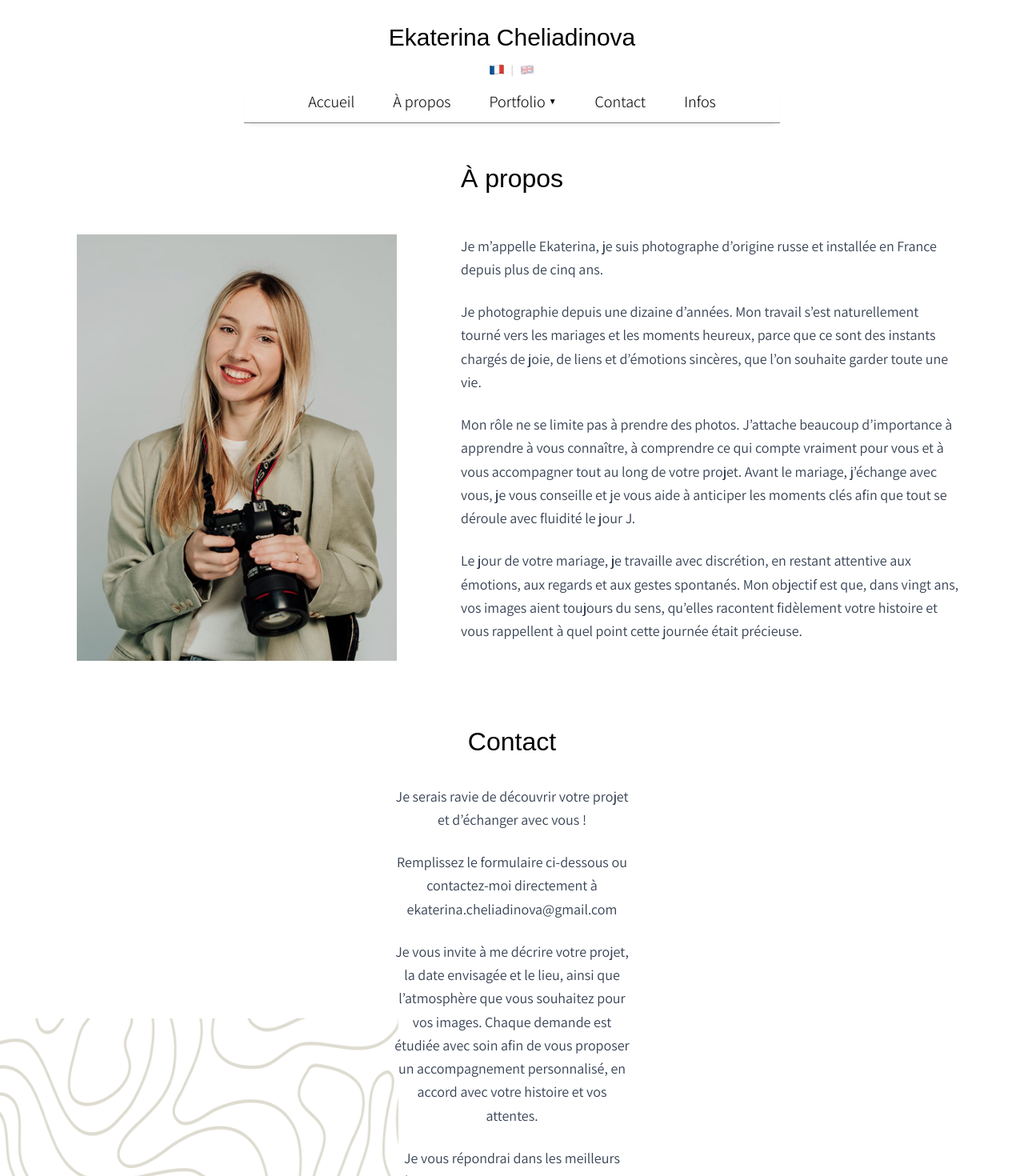
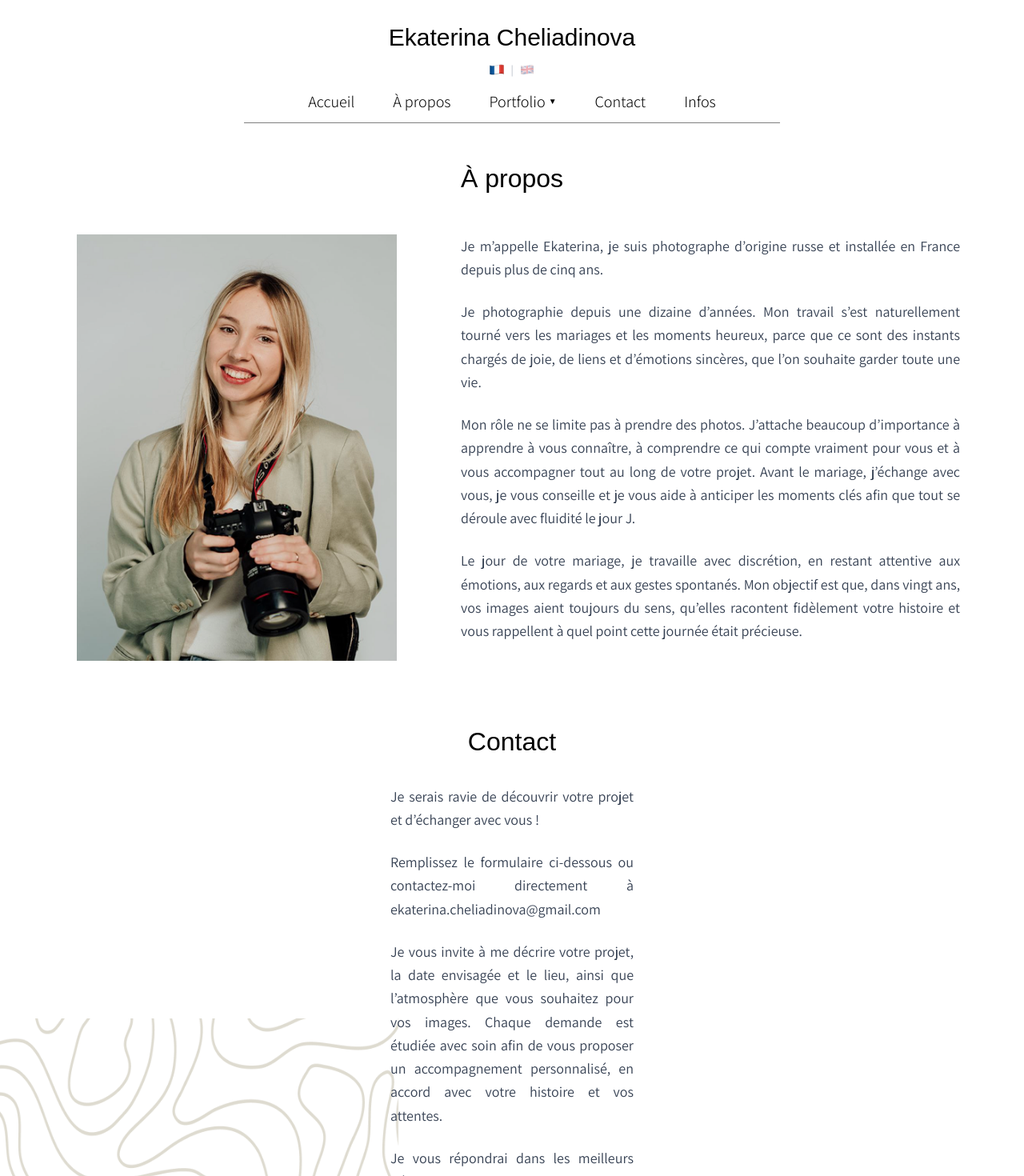
Before and after one commit to sachaa38/PhotoK, a Next.js app: page /pageApropos in a window 1280 px wide. Shown: the top 1470 px of the page at 80% size. Built offline with nearby package versions, Linux system fonts and the light colour scheme; a web font is replaced by a local one.

Commit message:
text shadow and full alignment

```diff
--- a/app/aproposCompo.tsx
+++ b/app/aproposCompo.tsx
@@ -17,7 +17,7 @@ function APropos() {
        </h2>
 
        {/* Conteneur principal */}
-      <div className="flex flex-col md:flex-row items-start justify-center w-full max-w-6xl gap-6 md:gap-12 md:gap-20">
+      <div className="flex flex-col md:flex-row items-stretch justify-center w-full max-w-6xl gap-6 md:gap-12 md:gap-20">
 
   {/* Colonne IMAGE */}
   <div className="w-full md:w-[40%] flex justify-center md:justify-end">
@@ -34,9 +34,9 @@ function APropos() {
   </div>
 
   {/* Colonne TEXTE */}
-  <div className="w-full md:w-[60%] text-center md:text-left">
+  <div className="w-full md:w-[60%] text-justify h-full flex flex-col">
     {/* 2. On s'assure que le premier paragraphe n'a pas de marge supérieure parasite */}
-    <div className="pt-0">
+    <div className="pt-0 h-full flex flex-col">
       {/* @ts-ignore */}
       {texte[lang].descApropos.map((p, i) => (
         <p
--- a/app/faqCompo.tsx
+++ b/app/faqCompo.tsx
@@ -46,7 +46,7 @@ const FaqItem = ({ question, answer }: { question: string; answer: string[] }) =
         {answer.map((p, i) => (
           <p
             key={i}
-            className="mb-4 last:mb-0 font-assistant text-gray-600 leading-relaxed"
+            className="mb-4 last:mb-0 font-assistant text-gray-600 leading-relaxed text-justify"
           >
             {p}
           </p>
--- a/app/footer.tsx
+++ b/app/footer.tsx
@@ -1,4 +1,3 @@
-
 "use client"
 import Link from "next/link";
 import { useLang } from "./LanguageContext";
@@ -21,7 +20,7 @@ const FooterSite = () => {
         E.C.
       </h1>
     </div>
-    <nav className="font-assistant font-light text-black flex flex-wrap justify-center gap-4 md:gap-0 md:space-x-8 text-lg md:text-xl drop-shadow-[0_2px_1px_rgba(0,0,0,0.15)]">
+    <nav className="font-assistant font-light text-black flex flex-wrap justify-center gap-4 md:gap-0 md:space-x-8 text-lg md:text-xl">
       <Link href={`/?lang=${lang}`} className="hover:text-gray-400 transition-colors text-center whitespace-nowrap">
         {texte[lang].accueil}
       </Link>
--- a/app/form.tsx
+++ b/app/form.tsx
@@ -67,7 +67,7 @@ const handleSubmit = (e: React.FormEvent) => {
     {texte[lang].descContact.map((p: string, i: number) => (
       <p
         key={i}
-        className="mb-4 md:mb-6 last:mb-0 font-assistant text-lg leading-relaxed text-gray-700"
+        className="mb-4 md:mb-6 last:mb-0 font-assistant text-lg leading-relaxed text-gray-700 text-justify"
       >
         {p}
       </p>
--- a/app/header.jsx
+++ b/app/header.jsx
@@ -52,8 +52,8 @@ function Header() {
       Mobile : px-4, bordure plus fine
       Ordi : md:px-20
   */}
-  <div className="w-full md:w-auto border-b-[0.5px] border-black/50 px-4 md:px-20 pb-3 shadow-[0_4px_6px_-4px_rgba(0,0,0,0.15)]">
-    <nav className="font-assistant font-light text-black flex flex-wrap justify-center gap-x-4 gap-y-2 md:space-x-8 text-base md:text-xl drop-shadow-[0_2px_1px_rgba(0,0,0,0.15)]">
+  <div className="w-full md:w-auto border-b-[0.5px] border-black/50 px-4 md:px-20 pb-3">
+    <nav className="font-assistant font-light text-black flex flex-wrap justify-center gap-x-4 gap-y-2 md:space-x-8 text-base md:text-xl">
 
       <Link href={`/?lang=${lang}`} className="hover:text-gray-400 transition-colors text-center whitespace-nowrap">
         {texte[lang].accueil}
--- a/app/pageCouple/page.tsx
+++ b/app/pageCouple/page.tsx
@@ -27,7 +27,7 @@ export default function PageCouple() {
         {content.descPageCouple.map((p: string, i: number) => (
           <p
             key={i}
-            className="mb-0 last:mb-0 font-assistant text-center md:text-base md:text-lg leading-relaxed text-gray-700"
+            className="mb-0 last:mb-0 font-assistant text-justify md:text-base md:text-lg leading-relaxed text-gray-700"
           >
             {p}
           </p>
--- a/app/pageFamille/page.tsx
+++ b/app/pageFamille/page.tsx
@@ -26,7 +26,7 @@ export default function PageFamille() {
     {content.descPageFamille.map((p: string, i: number) => (
       <p
         key={i}
-        className="mb-0 last:mb-0 font-assistant text-center md:text-base md:text-lg leading-relaxed text-gray-700"
+        className="mb-0 last:mb-0 font-assistant text-justify md:text-base md:text-lg leading-relaxed text-gray-700"
       >
         {p}
       </p>
--- a/app/pageMariage/page.tsx
+++ b/app/pageMariage/page.tsx
@@ -26,7 +26,7 @@ export default function PageMariage() {
     {content.descPageMariage.map((p: string, i: number) => (
       <p
         key={i}
-        className="mb-0 last:mb-0 font-assistant text-center md:text-base md:text-lg leading-relaxed text-gray-700"
+        className="mb-0 last:mb-0 font-assistant text-justify md:text-base md:text-lg leading-relaxed text-gray-700"
       >
         {p}
       </p>
```
Also changed, not shown: app/pageFaq/page.tsx (line endings or trailing spaces), 1 other file (tests, documents, lock files or other folders).
